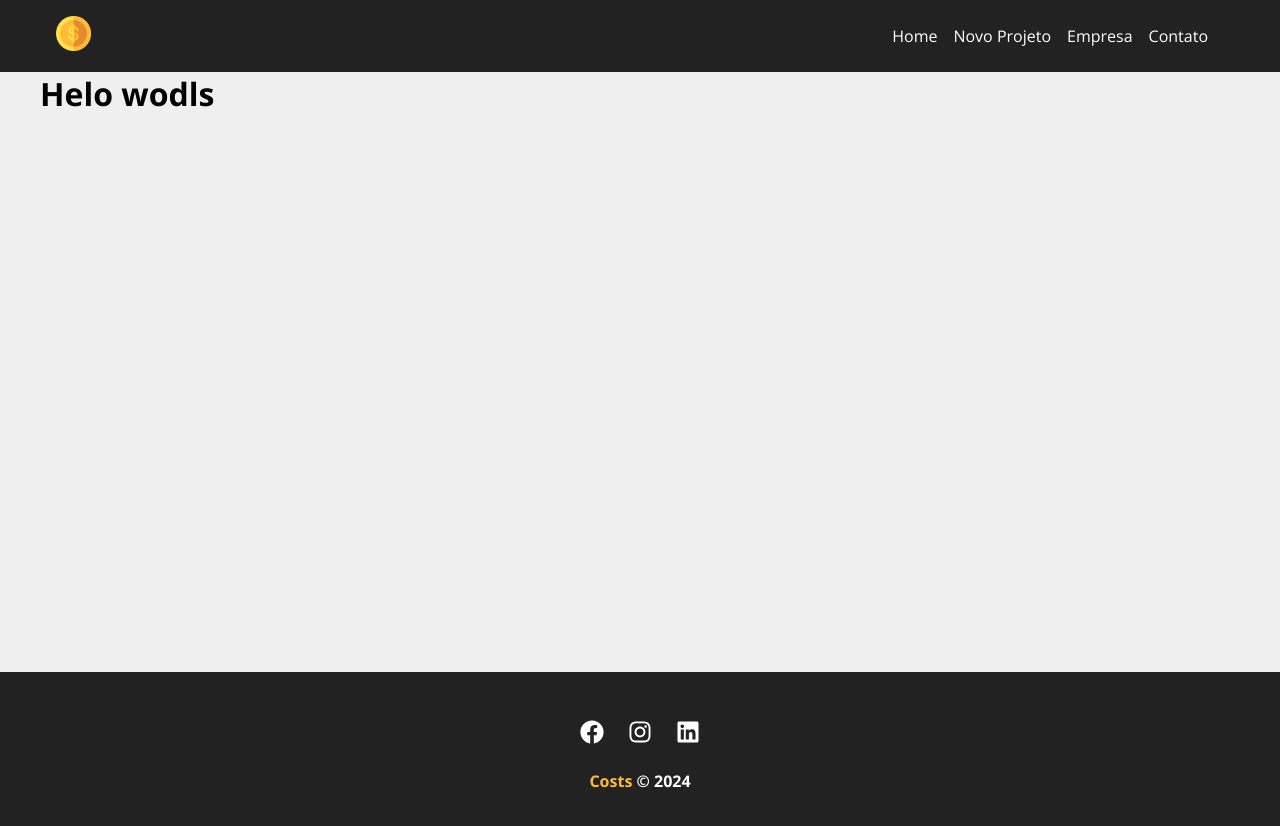
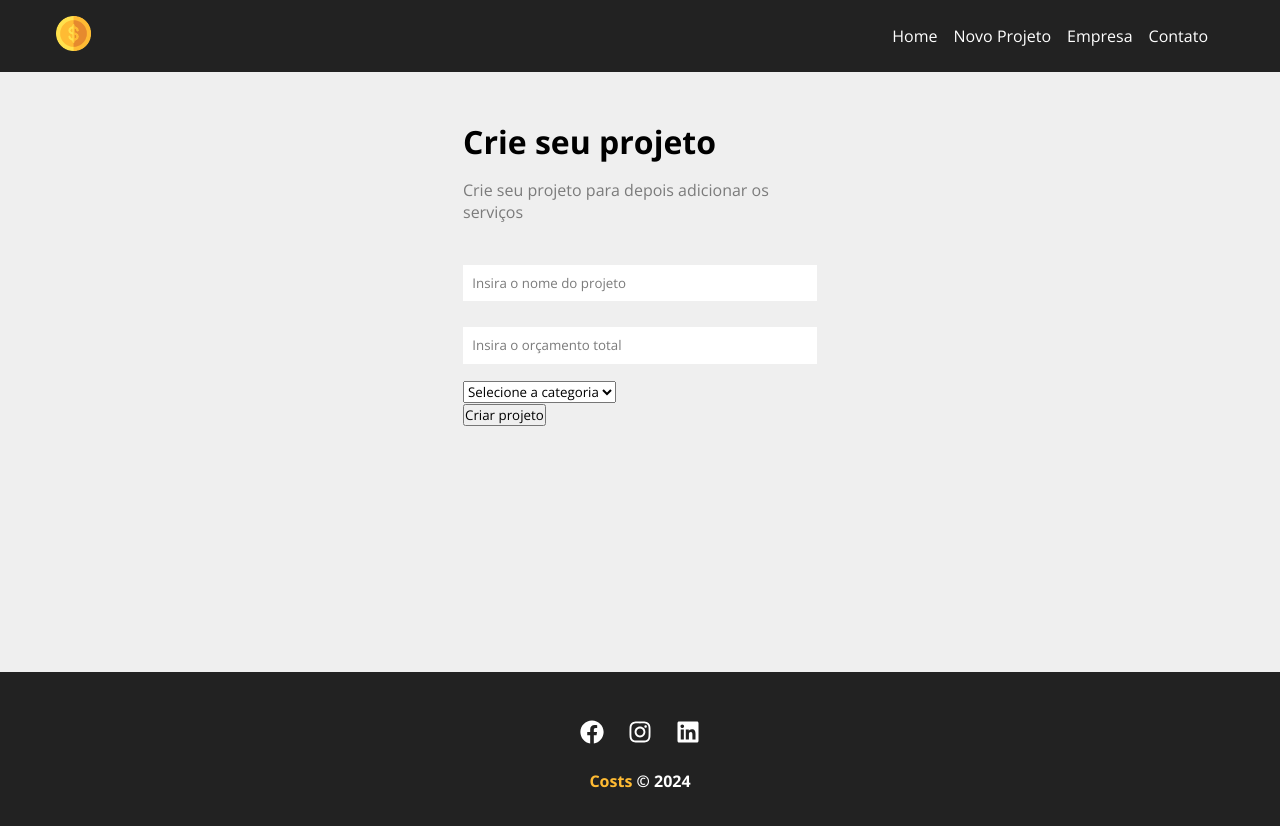
Before and after one commit to fabianomartinsdev/costs, a React (Create React App) app: page /newproject in a window 1280 px wide. Shown: the top 826 px of the page. Built offline with nearby package versions, Linux system fonts and the light colour scheme.

Commit message:
Create form page

```diff
--- /dev/null
+++ b/src/components/form/Input.js
@@ -0,0 +1,17 @@
+import styles from "./Input.module.css";
+
+function Input({ type, text, name, placeholder, handleOnChange, value }) {
+  return (
+    <div className={styles.formControl}>
+      <label htmlFor="">{text}</label>
+      <input
+        className={`${styles.input}`}
+        type={type}
+        placeholder={placeholder}
+        value={value}
+      />
+    </div>
+  );
+}
+
+export default Input;
--- /dev/null
+++ b/src/components/form/Input.module.css
@@ -0,0 +1,20 @@
+.formControl {
+  display: flex;
+  flex-direction: column;
+  margin-bottom: 1em;
+}
+
+.formControl label {
+  margin-bottom: 0.6em;
+  font-weight: bold;
+}
+
+.formControl input {
+  padding: 0.7em;
+  border-radius: 0;
+  border: none;
+}
+
+.formControl input::placeholder {
+  color: #7b7b7b;
+}
--- a/src/components/pages/NewProject.js
+++ b/src/components/pages/NewProject.js
@@ -1,7 +1,14 @@
-import React from "react";
+import ProjectForm from "../project/ProjectForm";
+import styles from "./NewProject.module.css";
 
 function NewProject() {
-  return <h1>Helo wodls</h1>;
+  return (
+    <div className={styles.newProjectContainer}>
+      <h1>Crie seu projeto</h1>
+      <p>Crie seu projeto para depois adicionar os serviços</p>
+      <ProjectForm />
+    </div>
+  );
 }
 
 export default NewProject;
--- /dev/null
+++ b/src/components/pages/NewProject.module.css
@@ -0,0 +1,13 @@
+.newProjectContainer {
+  width: 450px;
+  margin: 0 auto;
+  padding: 3em;
+}
+
+.newProjectContainer h1 {
+  margin-bottom: 0.5em;
+}
+
+.newProjectContainer p {
+  color: #7b7b7b;
+}
--- /dev/null
+++ b/src/components/project/ProjectForm.js
@@ -0,0 +1,27 @@
+import Input from "../form/Input";
+import styles from "./ProjectForm.module.css";
+
+function ProjectForm() {
+  return (
+    <form action="" className={styles.form}>
+      <div>
+        <Input placeholder="Insira o nome do projeto" type={"text"} />
+      </div>
+      <div>
+        <Input placeholder="Insira o orçamento total" type="number" />
+      </div>
+      <div>
+        <select name="category_id">
+          <option disabled selected>
+            Selecione a categoria
+          </option>
+        </select>
+      </div>
+      <div>
+        <input type="submit" value="Criar projeto" />
+      </div>
+    </form>
+  );
+}
+
+export default ProjectForm;
--- /dev/null
+++ b/src/components/project/ProjectForm.module.css
@@ -0,0 +1,4 @@
+.form {
+  width: 100%;
+  margin: 2em 0;
+}
```
